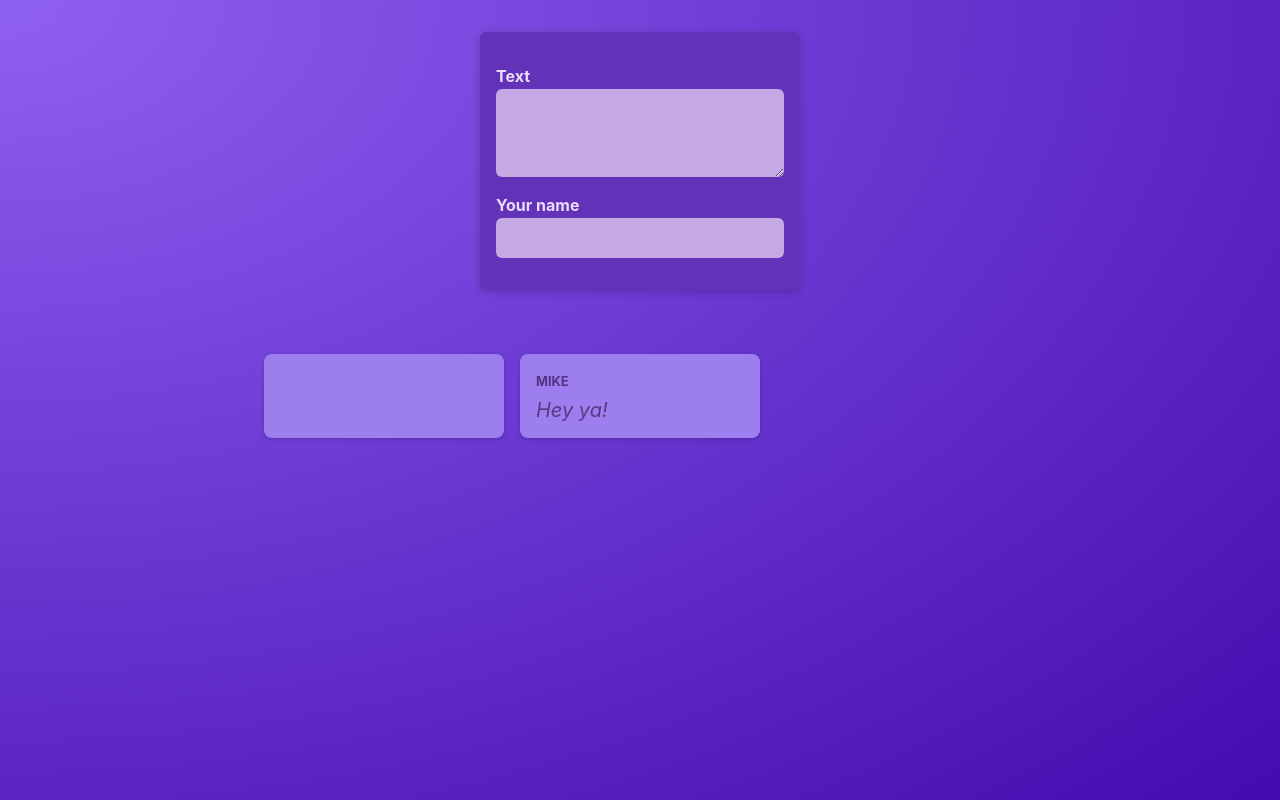
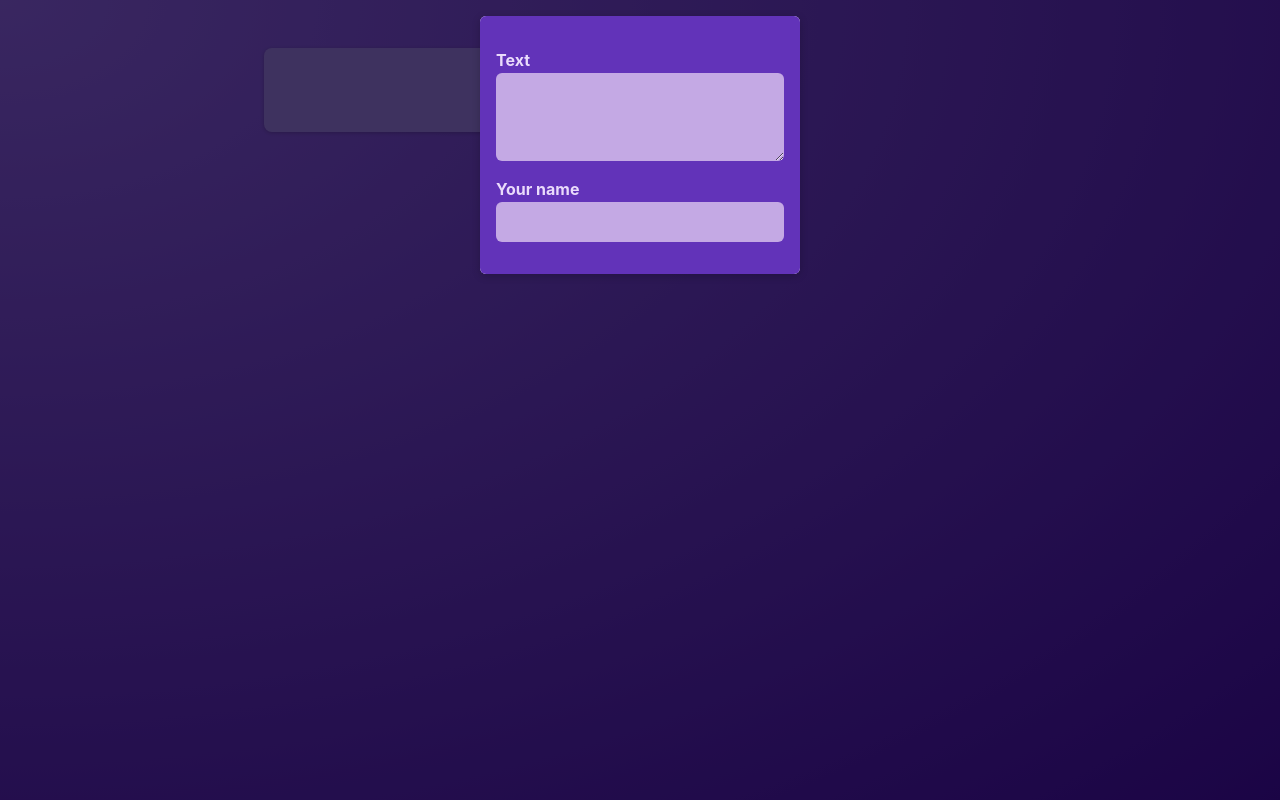
Before and after one commit to sabbadash/learning-react, a React (Vite) app in the folder starting-project/: page / in a window 1280 px wide. Built offline with nearby package versions, Linux system fonts and the light colour scheme.

Commit message:
Working with State. Updated CSS styles and dialog window.

```diff
--- /dev/null
+++ b/starting-project/src/components/Modal.jsx
@@ -0,0 +1,14 @@
+import classes from './Modal.module.css'
+
+function Modal({ children, onClose }) {
+  return (
+    <>
+      <div className={classes.backdrop} onClick={onClose}/>
+      <dialog open className={classes.modal}>
+        {children}
+      </dialog>
+    </>
+  );
+}
+
+export default Modal;
--- /dev/null
+++ b/starting-project/src/components/Modal.module.css
@@ -0,0 +1,18 @@
+.backdrop {
+  position: fixed;
+  top: 0;
+  left: 0;
+  width: 100%;
+  height: 100vh;
+  background-color: rgba(0, 0, 0, 0.6);
+  z-index: 1;
+}
+
+.modal {
+  border: none;
+  border-radius: 6px;
+  box-shadow: 0 2px 8px rgba(0, 0, 0, 0.2);
+  padding: 0;
+  overflow: hidden;
+  z-index: 1;
+}
--- a/starting-project/src/components/NewPost.module.css
+++ b/starting-project/src/components/NewPost.module.css
@@ -2,9 +2,6 @@
   background-color: #6233b9;
   padding: 1rem;
   width: 20rem;
-  margin: 2rem auto;
-  border-radius: 6px;
-  box-shadow: 0 2px 8px rgba(0, 0, 0, 0.2);
 }
 
 .form label {
--- a/starting-project/src/components/Post.jsx
+++ b/starting-project/src/components/Post.jsx
@@ -1,10 +1,10 @@
 import classes from './Post.module.css';
 
-function Post(props) {
+function Post({ author, body }) {
   return (
     <div className={classes.post}>
-      <p className={classes.author}>{props.author}</p>
-      <p className={classes.text}>{props.body}</p>
+      <p className={classes.author}>{author}</p>
+      <p className={classes.text}>{body}</p>
     </div>
   );
 }
--- a/starting-project/src/components/PostsList.jsx
+++ b/starting-project/src/components/PostsList.jsx
@@ -2,11 +2,17 @@
 
 import Post from './Post';
 import NewPost from './NewPost';
+import Modal from './Modal';
 import classes from './PostsList.module.css';
 
 function PostsList() {
+  const [ modalIsVisible, setModalIsVisible] = useState(true);
   const [ enteredBody, setEnteredBody] = useState('');
   const [ enteredAuthor, setEnteredAuthor] = useState('');
+
+  function hideModalHandler() {
+    setModalIsVisible(false);
+  }
 
   function bodyChangeHandler(event) {
     setEnteredBody(event.target.value);
@@ -18,7 +24,15 @@
 
   return (
     <>
-      <NewPost onBodyChange={bodyChangeHandler} onAuthorChange={authorChangeHandler}/>
+      {modalIsVisible ? (
+        <Modal onClose={hideModalHandler}>
+          <NewPost
+          onBodyChange={bodyChangeHandler}
+          onAuthorChange={authorChangeHandler}
+          />
+        </Modal>
+      ) : null}
+
       <ul className={classes.posts}>
         <Post author={enteredAuthor} body={enteredBody}/>
         <Post author="Mike" body="Hey ya!"/>
```
